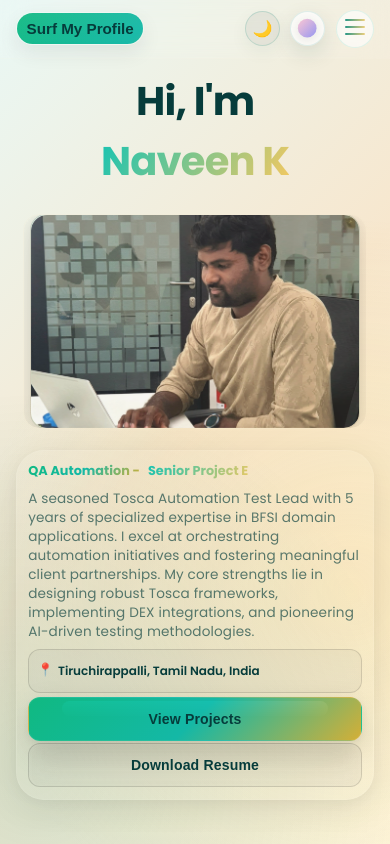
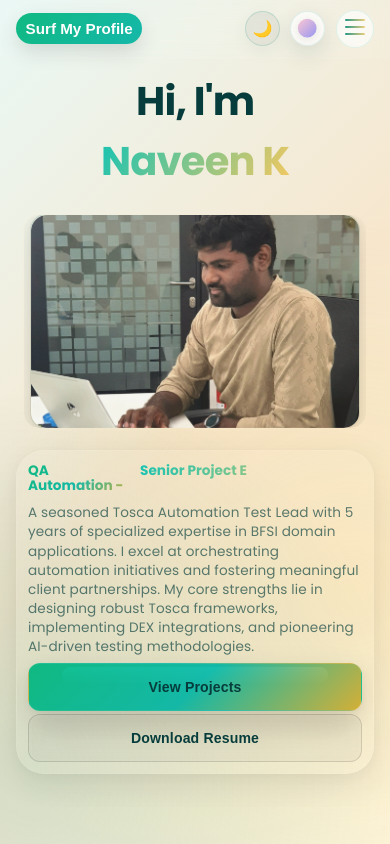
Before and after one commit to Naveen-neevaN/Naveen-Portfolio, a Next.js app: page / in a window 390 px wide. Shown: the top 844 px of the page. Built offline with nearby package versions, Linux system fonts and the light colour scheme.

Commit message:
Final Build may be reverted.

```diff
--- a/src/app/globals.css
+++ b/src/app/globals.css
@@ -192,6 +192,19 @@ body, h1, h2, h3, h4, p, figure, blockquote, dl, dd {
 [data-theme-family] [role="button"] {
   transition: color 0.6s ease-in-out, background-color 0.6s ease-in-out, border-color 0.6s ease-in-out, box-shadow 0.6s ease-in-out;
   will-change: background-color, color, opacity, transform;
+}
+
+/* Remove mobile tap highlight overlay for smooth, custom button interactions */
+button,
+input[type='button'],
+input[type='submit'],
+input[type='reset'],
+[role='button'] {
+  -webkit-tap-highlight-color: transparent;
+  -webkit-touch-callout: none;
+  -moz-user-select: none;
+  -webkit-user-select: none;
+  user-select: none;
 }
 
 /* Subtle looping gradient motion applied to body pseudo-elements for richness */
--- a/src/components/Footer.jsx
+++ b/src/components/Footer.jsx
@@ -1,5 +1,5 @@
 import { personalInfo } from '@/data/personalInfo.js'
-import { FaGithub, FaLinkedin, FaTwitter, FaEnvelope, FaInstagram } from 'react-icons/fa'
+import { FaGithub, FaLinkedin, FaTwitter, FaEnvelope, FaInstagram, FaWhatsapp } from 'react-icons/fa'
 import './Footer.css'
 
 const iconMap = {
@@ -8,6 +8,7 @@ const iconMap = {
   FaTwitter,
   FaEnvelope,
   FaInstagram,
+  FaWhatsapp,
 }
 
 const Footer = () => {
--- a/src/components/Header.css
+++ b/src/components/Header.css
@@ -263,26 +263,27 @@
 
 /* Surf My Profile: light/dark variants */
 .header-btn.surf-profile {
-  /* Mild glassy button using theme gradient with soft overlay */
-  border-radius: 999px; /* pill / oval shape */
-  background: linear-gradient(rgba(255,255,255,0.06), rgba(255,255,255,0.02)), var(--gradient-name);
-  background-size: 220% 100%, 200% 100%;
-  color: var(--text-primary);
-  box-shadow: 0 8px 20px rgba(6, 30, 35, 0.08);
-  border: 1px solid rgba(255,255,255,0.06);
+  /* Gradient-filled button using theme gradient (pill / oval shape) */
+  border-radius: 999px;
+  background: var(--gradient-name);
+  background-size: 200% 100%;
+  color: #ffffff;
+  box-shadow: 0 8px 20px rgba(0, 0, 0, 0.12);
+  border: none;
+  padding: 0.55rem 1rem;
   backdrop-filter: blur(8px);
   -webkit-backdrop-filter: blur(8px);
-  background-clip: padding-box;
   will-change: transform, box-shadow, background-position;
+  font-weight: 600;
 }
 
 [data-theme='dark'] .header-btn.surf-profile {
-  /* Subtle variant for dark theme: keep mild glassy look while leaning on theme gradient */
-  background: linear-gradient(rgba(255,255,255,0.03), rgba(255,255,255,0.01)), var(--gradient-name);
-  color: #fff;
-  border: 1px solid rgba(255, 255, 255, 0.06);
-  box-shadow: 0 10px 28px rgba(0,0,0,0.28);
-  background-size: 220% 100%, 200% 100%;
+  /* Dark theme: use full gradient without glassy overlay */
+  background: var(--gradient-name);
+  background-size: 200% 100%;
+  color: #ffffff;
+  border: none;
+  box-shadow: 0 10px 28px rgba(0, 0, 0, 0.28);
 }
 
 .header-btn.surf-profile:hover {
@@ -295,9 +296,9 @@
 /* Light theme explicit gradient to match Family 2 - Light (Soft Luxe) */
 [data-theme-family='2'][data-theme='light'] .header-btn.surf-profile {
   background: linear-gradient(90deg, #fbc7d4 0%, #9796f0 100%);
-  color: #111827;
-  border: 1px solid rgba(0,0,0,0.06);
-  box-shadow: 0 8px 28px rgba(44, 44, 84, 0.06);
+  color: #ffffff;
+  border: none;
+  box-shadow: 0 8px 28px rgba(44, 44, 84, 0.12);
 }
 
 /* Shimmer effect: subtle gradient movement on hover/focus */
@@ -305,14 +306,16 @@
   content: '';
   position: absolute;
   inset: 0;
-  background: linear-gradient(90deg, rgba(255,255,255,0.06) 0%, rgba(255,255,255,0.02) 50%, rgba(255,255,255,0.06) 100%);
+  background: linear-gradient(90deg, rgba(255,255,255,0.1) 0%, rgba(255,255,255,0.04) 50%, rgba(255,255,255,0.1) 100%);
   transform: translateX(-100%);
   transition: transform 420ms ease;
   pointer-events: none;
+  border-radius: 999px;
+  z-index: 1;
 }
 .header-btn.surf-profile:hover::before,
 .header-btn.surf-profile:focus::before {
-  transform: translateX(0%);
+  transform: translateX(100%);
 }
 
 /* Make sure contrast stays readable in dark mode */
--- a/src/components/Hero.css
+++ b/src/components/Hero.css
@@ -102,7 +102,9 @@
   gap: clamp(1rem, 2vw, 1.65rem);
   opacity: 0;
   transform: translateY(30px);
-  transition: transform 0.72s cubic-bezier(0.19, 1, 0.22, 1), opacity 0.48s ease;
+  /* Fixed, stable size to avoid responsive resizing */
+  font-size: 2rem;
+
 }
 
 .hero__column.is-active {
@@ -211,8 +213,7 @@
 .hero__visual {
   position: relative;
   height: 100%;
-  min-height: clamp(240px, 60vw, 480px);
-  max-height: clamp(240px, 60vw, 480px);
+  width: 100%;
   overflow: hidden;
   border-radius: 20px;
   padding: 0;
@@ -223,6 +224,7 @@
   isolation: isolate;
   background: transparent;
   box-shadow: none;
+  flex-shrink: 0;
 }
 
 /* SVG overlay removed - keep it clean */
@@ -258,8 +260,8 @@
   width: 100%;
   height: 100%;
   aspect-ratio: 1 / 1;
-  min-width: clamp(200px, 50vw, 480px);
-  min-height: clamp(200px, 50vw, 480px);
+  max-width: 100%;
+  max-height: 100%;
   border-radius: 20px;
   overflow: hidden;
   background: linear-gradient(135deg, rgba(20, 184, 166, 0.08) 0%, rgba(212, 175, 55, 0.04) 100%);
@@ -278,6 +280,7 @@
   /* Prevent scrollbars during image loading */
   -ms-overflow-style: none;
   scrollbar-width: none;
+  flex-shrink: 0;
 }
 
 .hero__carousel::-webkit-scrollbar {
@@ -526,7 +529,6 @@
 /* Role Overview Tile (below hero columns) */
 .hero__roleOverviewTile {
   margin-top: clamp(2rem, 4vw, 3.5rem);
-  padding: clamp(2rem, 4vw, 3rem);
   padding: clamp(1.5rem, 3vw, 2.5rem);
   background: rgba(255, 255, 255, 0.06);
   backdrop-filter: blur(10px);
@@ -538,6 +540,10 @@
   transition: opacity 0.56s ease, transform 0.48s cubic-bezier(0.22, 1, 0.36, 1), box-shadow 0.256s ease, backdrop-filter 0.256s ease;
   position: relative;
   overflow: hidden;
+  /* Prevent content reflow during typing animation */
+  min-height: auto;
+  will-change: transform;
+  transform: translateZ(0);
 }
 
 .hero__roleOverviewTile.is-visible {
@@ -585,12 +591,15 @@
 
 .hero__roleOverviewContent {
   display: grid;
-  /* Use a fluid layout where the actions column has a constrained width
-     so the description can take remaining space without squeezing the actions.
-     This prevents overflow at mid-large widths (e.g., 941px). */
+  /* Stable grid layout: description takes remaining space, actions have fixed width */
+  /* minmax ensures actions never shrink below 220px, never grow above 360px */
   grid-template-columns: 1fr minmax(220px, 360px);
   gap: clamp(0.6rem, 1.2vw, 1rem);
-  align-items: start;
+  align-items: center;
+  /* Prevent grid from reflow during animation */
+  width: 100%;
+  will-change: grid-template-columns;
+  transform: translateZ(0);
 }
 
 .hero__roleDescription {
@@ -602,6 +611,13 @@
   align-self: center; /* center the left column within the tile row */
   text-align: left;
   padding: 0.1rem 0; /* minimal vertical breathing room */
+  /* Prevent layout shift by ensuring stable flex basis */
+  min-width: 0;
+  flex: 1 1 auto;
+  /* Prevent the description from shrinking due to typing animation */
+  width: 100%;
+  will-change: transform;
+  transform: translateZ(0);
 }
 
 .hero__roleTitle {
@@ -610,14 +626,19 @@
   align-items: baseline;
   justify-content: flex-start;
   gap: 0.5rem;
-  font-size: clamp(1.15rem, 2.2vw, 1.8rem);
+  /* Responsive sizing: reduce base size so long role titles fit and wrap naturally. */
+  font-size: clamp(1rem, 2.1vw, 1.6rem);
   font-weight: 700;
-  line-height: 1.05;
-  white-space: nowrap;
-  overflow: hidden;
-  text-overflow: ellipsis;
+  line-height: 1.08;
+  /* Allow the prefix + typed text to wrap naturally instead of forcing ellipsis */
+  flex-wrap: wrap;
+  /* Fixed container prevents expansion/shrinking during typing animation */
+  min-height: 1.3em;
   max-width: 100%;
-  margin: 0 0 0.25rem 0;
+  margin: 0 0 0.35rem 0;
+  /* Prevent layout shift by ensuring stable dimensions */
+  will-change: transform;
+  transform: translateZ(0);
 }
 
 .hero__rolePrefix {
@@ -671,10 +692,16 @@
 
 .hero__roleTyped {
   display: inline-block;
-  flex: 1 1 auto; /* allow typed text to take remaining space */
-  min-width: 0; /* required for flex children to ellipsis correctly */
-  overflow: hidden;
-  text-overflow: ellipsis;
+  flex: 1 1 auto; /* allow typed text to grow and wrap within available space */
+  min-width: 0; /* allow proper flex shrinking on narrow screens; inline style may override */
+  overflow-wrap: anywhere; /* allow natural wrapping with long words */
+  word-break: break-word;
+  /* Remove hard ellipsis; allow wrap so full role is visible on multiple lines */
+  overflow: visible;
+  max-width: 100%;
+  /* Ensure smooth animation without jank */
+  will-change: transform;
+  transform: translateZ(0);
 }
 
 .hero__roleTyped::after {
@@ -694,8 +721,56 @@
   50%, 100% { opacity: 0 }
 }
 
+/* Enforce a fixed, uniform role heading size across all screen sizes while
+   allowing natural wrapping to avoid overflow. This override sits after the
+   responsive rules above so it takes precedence. */
+.hero__roleTitle {
+  /* Responsive single-line heading using clamp() for maximum size without overflow.
+     Scales smoothly: 13px min (narrow mobile 369px) → 15px at 400px → 18px at 640px → 22px desktop max */
+  font-size: clamp(0.8125rem, 3.5vw, 1.4rem);
+  line-height: 1.08;
+  white-space: nowrap; /* force single-line */
+  overflow: hidden; /* prevent overflow */
+  text-overflow: clip;
+  flex-wrap: nowrap;
+  max-width: 100%; /* ensure heading respects container width */
+  width: 100%; /* stretch to available width */
+}
+
+/* Ensure caret scales with the fixed font-size and doesn't clip */
+.hero__roleTyped::after {
+  height: 1em; /* match the fixed font-size */
+  margin-left: 0.35rem;
+  vertical-align: text-bottom;
+  box-sizing: content-box;
+}
+
+/* Mobile button sizing: stack buttons vertically and make them equal height/width */
+@media (max-width: 540px) {
+  .hero__buttonsGroup .btn {
+    width: 100%;
+    min-width: 0;
+    height: 48px; /* consistent touch target */
+    display: inline-flex;
+    align-items: center;
+    justify-content: center;
+  }
+
+  .hero__buttonsGroup {
+    gap: 0.6rem;
+  }
+}
+
+@media (max-width: 420px) {
+  .hero__buttonsGroup .btn {
+    height: 48px;
+    font-size: 0.95rem;
+  }
+}
+
 .hero__roleOverviewText {
-  font-size: clamp(0.95rem, 2vw, 1.02rem);
+  /* Keep body readable; scale modestly but don't go below 0.95rem */
+  font-size: clamp(0.95rem, 1.6vw, 1.05rem);
   line-height: 1.6;
   color: var(--text-muted);
 }
@@ -703,11 +778,17 @@
 .hero__roleActions {
   display: flex;
   flex-direction: column;
-  gap: 0.4rem; /* reduce gap between badge and buttons */
-  align-items: stretch; /* make children stretch to equal width */
+  gap: 0.6rem; /* comfortable gap between badge and buttons */
+  align-items: center; /* center buttons horizontally at desktop */
   justify-content: center; /* vertically center actions within the tile */
   align-self: center; /* center the actions column vertically in the grid row */
   padding: 0.25rem 0.6rem; /* tighter padding so actions sit closer to overview */
+  /* Constrain action column so buttons are visually stable */
+  min-width: 220px;
+  max-width: 360px;
+  width: 100%;
+  will-change: transform;
+  transform: translateZ(0);
 }
 
 .hero__locationBadge {
@@ -751,19 +832,21 @@
 
 .hero__buttonsGroup {
   display: flex;
-  flex-direction: row; /* inline buttons on larger screens */
+  flex-direction: column; /* stack buttons vertically by default */
   gap: 0.75rem;
   width: auto;
-  align-items: center;
+  align-items: center; /* center fixed-width buttons on desktop */
   padding: 0;
 }
 
 .hero__buttonsGroup .btn {
-  width: 100%;
+  /* Identical visual sizing for both buttons */
+  width: 260px;
+  min-width: 260px;
   font-size: 0.98rem;
-  padding: 0.66rem 0.95rem;
+  padding: 0.7rem 1.1rem;
   border-radius: 12px;
-  min-height: 44px;
+  min-height: 48px;
   display: flex;
   align-items: center;
   justify-content: center;
@@ -937,12 +1020,27 @@
   .hero__roleOverviewContent {
     grid-template-columns: 1fr;
     gap: 1.5rem;
+    width: 100%;
+  }
+
+  .hero__roleDescription {
+    width: 100%;
+    min-width: 0;
+  }
+
+  .hero__roleTitle {
+    max-width: 100%;
+    width: 100%;
   }
 
   .hero__roleActions {
-    align-items: flex-start;
+    width: 100%;
+    align-items: stretch;
     flex-direction: row;
     gap: 1rem;
+    min-width: auto;
+    max-width: none;
+    padding: 0;
   }
 
   .hero__locationBadge {
@@ -953,6 +1051,7 @@
     flex-direction: row;
     flex: 1;
     gap: 0.75rem;
+    width: 100%;
   }
 
   .hero__buttonsGroup .btn {
@@ -975,17 +1074,43 @@
   .hero__roleOverviewContent {
     grid-template-columns: 1fr;
     gap: clamp(0.8rem, 1.5vw, 1.2rem);
+    width: 100%;
   }
 
   .hero__roleDescription {
     align-self: start;
     justify-content: flex-start;
+    width: 100%;
+    min-width: 0;
+  }
+
+  .hero__roleTitle {
+    width: 100%;
+    max-width: 100%;
   }
 
   .hero__roleActions {
     align-self: start;
     justify-content: flex-start;
-    padding: 0.25rem 0;
+    padding: 0;
+    width: 100%;
+    min-width: auto;
+    max-width: none;
+    flex-direction: column;
+    gap: 0.6rem;
+  }
+
+  .hero__buttonsGroup {
+    flex-direction: column;
+    gap: 0.6rem;
+    width: 100%;
+    align-items: stretch;
+  }
+
+  .hero__buttonsGroup .btn {
+    width: 100%;
+    min-width: 0;
+    font-size: 0.98rem;
   }
 
   .hero__visual {
@@ -993,7 +1118,7 @@
     max-height: clamp(240px, 60vw, 320px);
     border-radius: 18px;
   }
-
+}
 
 /* Mid-size screens: ensure the role tile stacks on narrow tablets / large phones
    (addresses cases like 617px width where two-column actions overflow). */
@@ -1008,6 +1133,17 @@
     flex-direction: column;
     gap: clamp(0.6rem, 1vw, 0.9rem);
     align-items: stretch;
+    width: 100%;
+  }
+
+  .hero__roleDescription {
+    width: 100%;
+    min-width: 0;
+  }
+
+  .hero__roleTitle {
+    width: 100%;
+    max-width: 100%;
   }
 
   .hero__roleActions {
@@ -1017,6 +1153,8 @@
     width: 100%;
     padding: 0;
     align-items: stretch;
+    min-width: auto;
+    max-width: none;
   }
 
   .hero__locationBadge {
@@ -1037,7 +1175,7 @@
     padding: 0.6rem 0.85rem;
     font-size: 0.92rem;
   }
-}
+
   .hero__carousel {
     border-radius: 18px;
     min-height: clamp(180px, 55vw, 300px);
@@ -1112,23 +1250,32 @@
 
   /* Role Overview Tile - Tighten spacing for mobile */
   .hero__roleOverviewContent {
-    grid-template-columns: 1fr;
+    display: flex;
+    flex-direction: column;
     gap: clamp(0.6rem, 1vw, 0.8rem);
+    align-items: stretch;
+    width: 100%;
   }
 
   .hero__roleDescription {
     align-self: start;
+    width: 100%;
+    min-width: 0;
   }
 
   .hero__roleTitle {
-    font-size: clamp(0.9rem, 1.8vw, 1.05rem);
-    flex-wrap: wrap;
+    width: 100%;
+    max-width: 100%;
   }
 
   .hero__roleActions {
     width: 100%;
     gap: 0.3rem;
-    padding: 0.2rem 0;
+    padding: 0;
+    display: flex;
+    flex-direction: column;
+    min-width: auto;
+    max-width: none;
   }
 
   .hero__locationBadge {
@@ -1136,9 +1283,16 @@
     font-size: 0.85rem;
   }
 
+  .hero__buttonsGroup {
+    flex-direction: column;
+    gap: 0.4rem;
+    width: 100%;
+  }
+
   .hero__buttonsGroup .btn {
     font-size: 0.9rem;
     padding: 0.6rem 0.8rem;
+    width: 100%;
   }
 
   .hero__title {
@@ -1217,23 +1371,34 @@
   }
 
   .hero__roleOverviewContent {
-    grid-template-columns: 1fr;
+    display: flex;
+    flex-direction: column;
     gap: clamp(0.4rem, 0.8vw, 0.6rem);
+    align-items: stretch;
+    width: 100%;
   }
 
   .hero__roleDescription {
     align-self: start;
+    width: 100%;
+    min-width: 0;
   }
 
   .hero__roleTitle {
-    font-size: clamp(0.8rem, 1.6vw, 0.95rem);
     margin-bottom: 0.15rem;
-    word-break: break-word;
+    width: 100%;
+    max-width: 100%;
   }
 
   .hero__rolePrefix {
     white-space: normal;
     word-break: break-word;
+    flex: 0 1 auto;
+  }
+
+  .hero__roleTyped {
+    max-width: 100%;
+    flex: 1 1 auto;
   }
 
   .hero__roleOverviewText {
@@ -1245,7 +1410,11 @@
   .hero__roleActions {
     width: 100%;
     gap: 0.2rem;
-    padding: 0.1rem 0;
+    padding: 0;
+    display: flex;
+    flex-direction: column;
+    min-width: auto;
+    max-width: none;
   }
 
   .hero__locationBadge {
@@ -1262,6 +1431,18 @@
 
   .hero__locationValue {
     font-size: 0.75rem;
+  }
+
+  .hero__buttonsGroup {
+    flex-direction: column;
+    gap: 0.3rem;
+    width: 100%;
+  }
+
+  .hero__buttonsGroup .btn {
+    width: 100%;
+    padding: 0.55rem 0.7rem;
+    font-size: 0.85rem;
   }
 
   .hero__buttonsGroup {
@@ -1353,10 +1534,6 @@
   .hero__roleOverviewContent {
     grid-template-columns: 1fr;
     gap: clamp(0.35rem, 0.6vw, 0.5rem);
-  }
-
-  .hero__roleTitle {
-    font-size: clamp(0.8rem, 1.6vw, 0.95rem);
   }
 
   .hero__locationBadge {
--- a/src/components/Hero.jsx
+++ b/src/components/Hero.jsx
@@ -1,6 +1,6 @@
 'use client'
 
-import { useEffect, useMemo, useRef, useState } from 'react'
+import { useEffect, useMemo, useRef, useState, useLayoutEffect } from 'react'
 // Use native <img> to simplify loading from /public and avoid Next Image sizing issues for this static export
 import { personalInfo } from '@/data/personalInfo.js'
 import resolveAssetPath from '@/lib/resolveAssetPath'
@@ -24,6 +24,7 @@ const Hero = () => {
   // Refs and state to keep the prefix statically centered while the typed role animates
   const roleContainerRef = useRef(null)
   const prefixRef = useRef(null)
+  const headingRef = useRef(null)
   const [prefixWidth, setPrefixWidth] = useState(0)
   const [prefersReducedMotion, setPrefersReducedMotion] = useState(false)
   const [hasCarouselError, setHasCarouselError] = useState(false)
@@ -148,6 +149,8 @@ const Hero = () => {
     window.addEventListener('resize', measure)
     return () => window.removeEventListener('resize', measure)
   }, [isMounted])
+
+  // No JS shrink-to-fit needed; rely on CSS clamp() for responsive sizing
 
   useEffect(() => {
     if (!hasCarousel || hasCarouselError || prefersReducedMotion || carouselImages.length <= 1) {
@@ -281,7 +284,7 @@ const Hero = () => {
                             src={resolveAssetPath(image)}
                             alt={`Portfolio highlight ${index + 1}`}
                             className="hero__image"
-                            loading="lazy"
+                            loading="eager"
                             decoding="async"
                             onError={(e) => {
                               // mark error to fall back and capture resolved URL for diagnostics
@@ -313,20 +316,25 @@ const Hero = () => {
           <div className="hero__roleOverviewContent">
             {/* Left 70%: Role Description */}
             <div className="hero__roleDescription">
-              <h2 className="hero__roleTitle">
-                <span className="hero__rolePrefix">{prefix}</span>
-                <span className="hero__roleTyped gradient-text">{typedTitle}</span>
+              <h2 className="hero__roleTitle" ref={headingRef}>
+                <span className="hero__rolePrefix" ref={prefixRef}>{prefix}</span>
+                <span
+                  className="hero__roleTyped gradient-text"
+                  style={{
+                    minWidth: roleMinCh ? `${roleMinCh}ch` : 'auto',
+                    maxWidth: '100%',
+                    boxSizing: 'border-box',
+                  }}
+                  ref={roleContainerRef}
+                >
+                  {typedTitle}
+                </span>
               </h2>
               <p className="hero__roleOverviewText">{heroDescription}</p>
             </div>
 
-            {/* Right 30%: Location Icon and Buttons */}
+            {/* Right 30%: Buttons */}
             <div className="hero__roleActions">
-              <div className="hero__locationBadge">
-                <span className="hero__locationIcon">📍</span>
-                <div className="hero__locationValue">{personalInfo.location}</div>
-              </div>
-
               <div className="hero__buttonsGroup">
                 <button
                   className="btn btn-primary"
--- a/src/data/personalInfo.js
+++ b/src/data/personalInfo.js
@@ -103,6 +103,7 @@ export const personalInfo = {
     { name: 'Email', url: 'mailto:naveennagendiran321@gmail.com', icon: 'FaEnvelope' },
     { name: 'GitHub', url: 'https://github.com/Naveen-neevaN', icon: 'FaGithub' },
     { name: 'Instagram', url: 'https://www.instagram.com/naveen_nagendiran/', icon: 'FaInstagram' },
+    { name: 'WhatsApp', url: 'https://wa.me/919843165568', icon: 'FaWhatsapp' },
   ],
 
   // Resume
```
